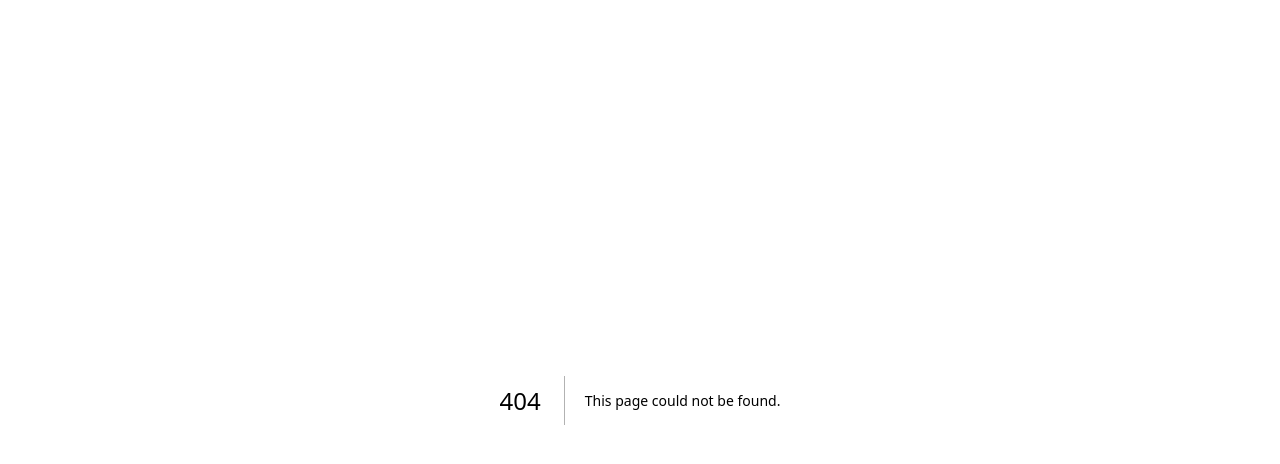
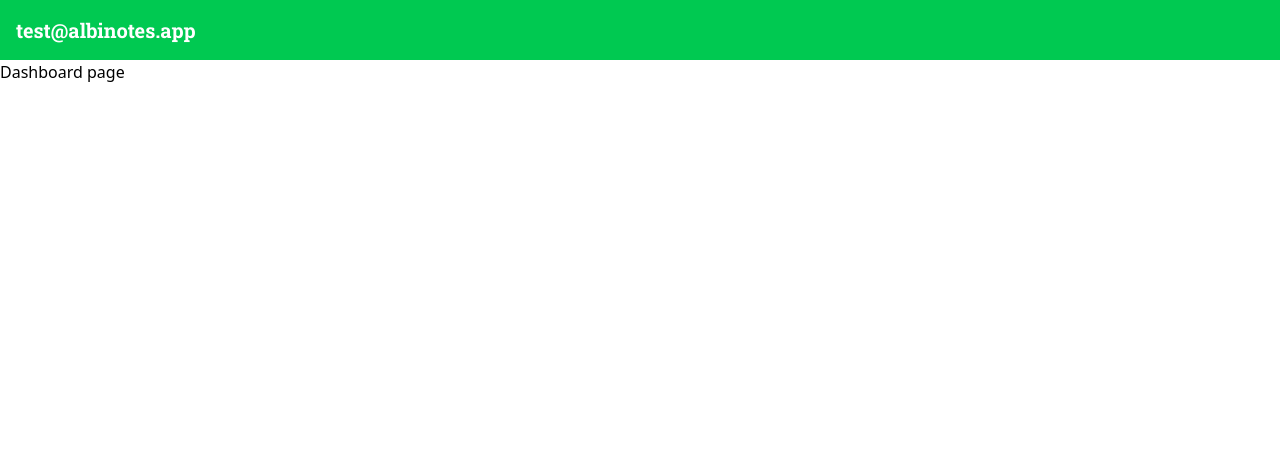
Before and after one commit to LocalAlbino/Albinotes, a Next.js app: page /dashboard in a window 1280 px wide. Before the commit this address had no page. Shown: the top 464 px of the page. Built offline with nearby package versions, Linux system fonts and the light colour scheme.

Commit message:
chore: added dashboard route and navbar

```diff
--- /dev/null
+++ b/app/dashboard/layout.tsx
@@ -0,0 +1,16 @@
+import Navbar from "@/components/navbar";
+
+export default function DashboardLayout({
+  children,
+}: Readonly<{
+  children: React.ReactNode;
+}>) {
+  return (
+    <>
+      <Navbar />
+      <section>
+        {children}
+      </section>
+    </>
+  )
+}
--- /dev/null
+++ b/app/dashboard/page.tsx
@@ -0,0 +1,3 @@
+export default function DashbaordPage() {
+  return <div>Dashboard page</div>
+}
--- /dev/null
+++ b/components/navbar.tsx
@@ -0,0 +1,12 @@
+import { robotoSlab } from "@/lib/fonts";
+import { NavbarProps } from "@/lib/types";
+
+export default function Navbar({ email }: NavbarProps) {
+  email = "test@albinotes.app" // temp value
+  return (
+    <div className="flex flex-col md:flex-row bg-green-500 w-auto p-4 text-white text-lg md:text-xl">
+      {/* Will either update this to a link or add a popup with user info. */}
+      <span className={`${robotoSlab.className} m-auto md:m-0 font-bold`}>{email}</span>
+    </div>
+  );
+}
--- /dev/null
+++ b/lib/types.ts
@@ -0,0 +1,3 @@
+export type NavbarProps = {
+  email: string
+}
```
